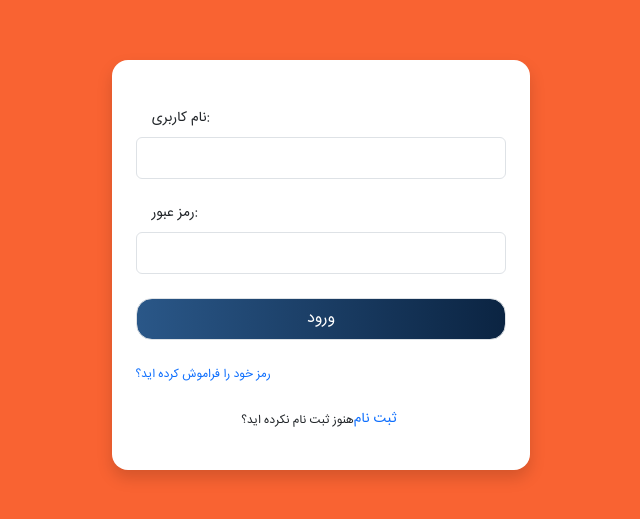
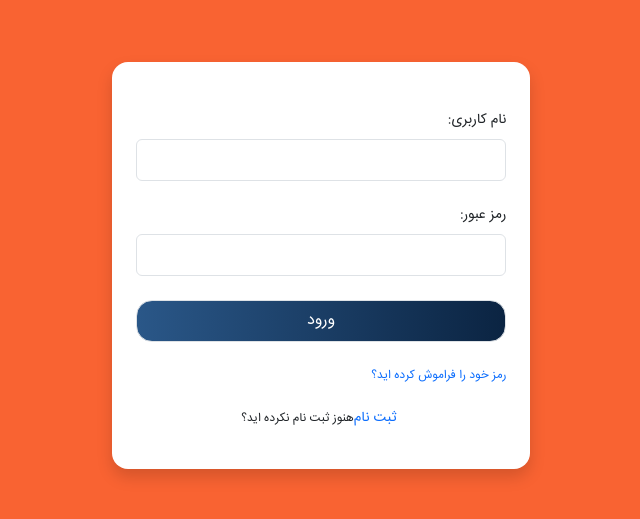
Before and after one commit to armanghanavati/mizito, a React (Vite) app: page / in a window 1280 px wide. Shown: the part 135-654 px from the top of the page, without its empty margins (319-959 px from the left). Built offline with nearby package versions, Linux system fonts and the light colour scheme.

Commit message:
fix: login

```diff
--- a/src/components/Input.jsx
+++ b/src/components/Input.jsx
@@ -68,7 +68,7 @@ const Input = ({
               <Row>
                 <Col className={`${isAbsentField && 'd-none'} positionRelative`}>
                   <Form.Label
-                    className={`ms-3 text-start ${important && 'star'}  align-items-center`}>
+                    className={`d-flex ms-3 text-end justify-content-end ${important && 'star'}  align-items-center`}>
                     {label}
                   </Form.Label>
                   <span className="">
--- a/src/hooks/slices/main.js
+++ b/src/hooks/slices/main.js
@@ -6,7 +6,6 @@ const initialState = {
     showModal: { showModal: false, typeModal: 0, showModal2: false, typeModal2: 0 },
     showQuestionModal: { show: false, answer: false },
     showLoading: { btnName: "", value: false },
-    showLoadingBtn: "",
 };
 
 //  -> Reset overtime form
@@ -28,9 +27,8 @@ const MainSlice = createSlice({
 
 });
 
-
-
 export const {
     RsetFromDate,
+    RsetShowLoading,
 } = MainSlice.actions;
 export default MainSlice.reducer;
--- a/src/pages/login/Login.jsx
+++ b/src/pages/login/Login.jsx
@@ -8,6 +8,7 @@ import Btn from '../../components/Btn';
 import { login } from '../../services/masterServices'
 
 import logo from '../../assets/hostcolor2000-300x300.jpg';
+import { RsetShowLoading } from '../../hooks/slices/main';
 
 const Login = ({ }) => {
   const [showPass, setShowPass] = useState(false);
@@ -37,15 +38,16 @@ const Login = ({ }) => {
       password: data?.password
     }
     try {
+      dispatch(RsetShowLoading({ value: true, btnName: "login" }));
       const res = await login(postData)
       console.log(res);
+      dispatch(RsetShowLoading({ value: false }));
       if (res?.data?.res === 1) {
         navigate("/users/home")
       }
     } catch (error) {
       console.log(error);
     }
-
   };
 
   return (
@@ -74,7 +76,7 @@ const Login = ({ }) => {
                 <Input
                   xl={12}
                   errmsg="لطفا نام کاربری خود را وارد کنید"
-                  label="نام کاربری:"
+                  label=":نام کاربری"
                   validation={{
                     required: 'لطفا نام کاربری را وارد کنید',
                     minLength: {
@@ -96,7 +98,7 @@ const Login = ({ }) => {
                   // }}
                   // showCharacter
                   errors={errors}
-                  label="رمز عبور:"
+                  label=":رمز عبور"
                   xl={12}
                   important
                   validation={{
@@ -124,7 +126,7 @@ const Login = ({ }) => {
               <Row className="mt-4">
                 <Col sm="12" md="12" xl="12">
                   <p className="">
-                    <Link className="font12  text-decoration-none" to="#">
+                    <Link className="font12 d-flex justify-content-end  text-decoration-none" to="#">
                       رمز خود را فراموش کرده اید؟
                     </Link>
                   </p>
```
Also changed, not shown: src/components/Btn.jsx (line endings or trailing spaces).
